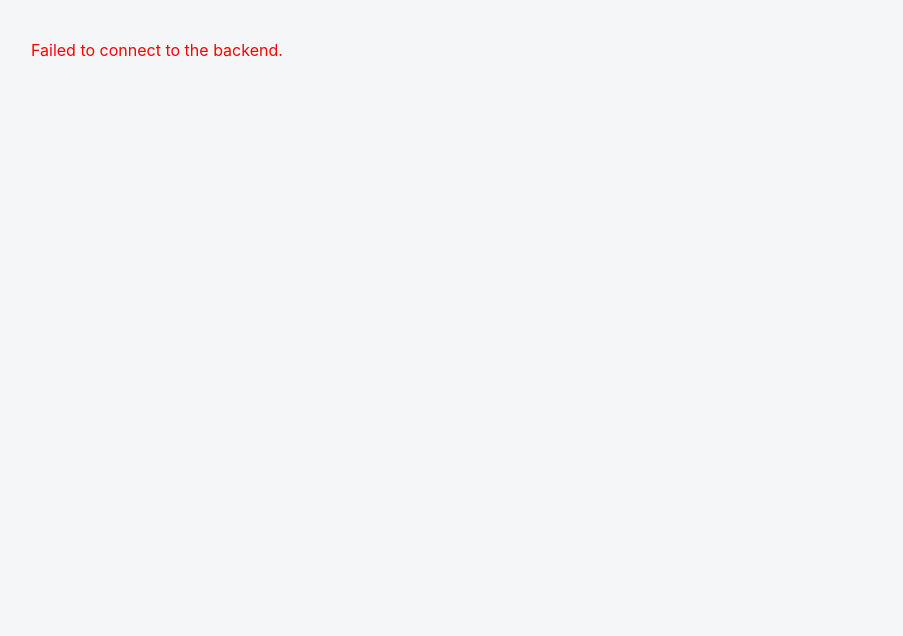
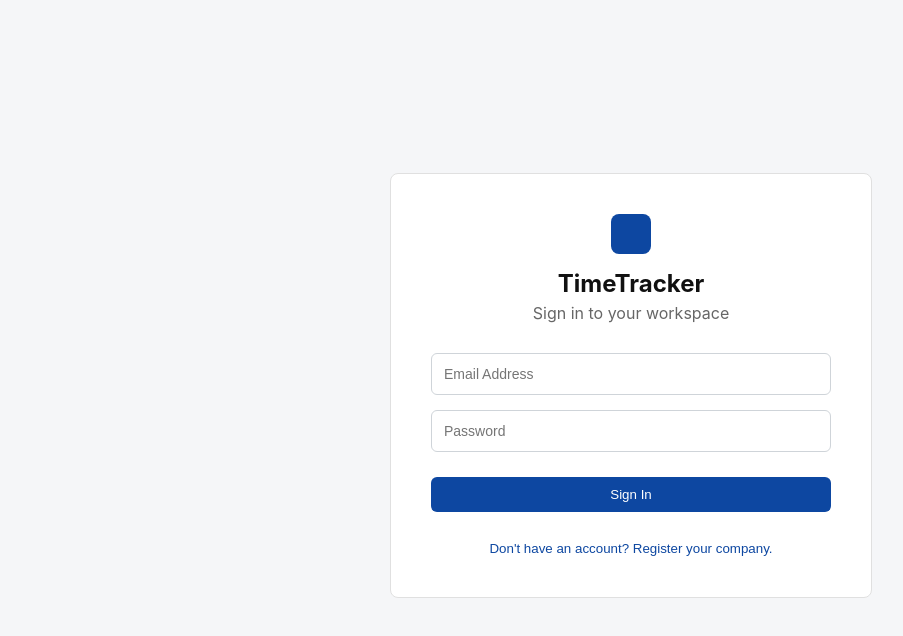
Before and after one commit to Aryan-814/time-sheet-manager, a React (Vite) app in the folder client/: page / in a window 1280 px wide. Shown: the top 636 px of the page, without its empty margins (9-912 px from the left). Built offline with nearby package versions, Linux system fonts and the light colour scheme; no server answers.

Commit message:
Added auth frontend

```diff
--- a/client/src/App.jsx
+++ b/client/src/App.jsx
@@ -6,10 +6,14 @@ import ManagerDashboard from './components/ManagerDashboard';
 import TimesheetTable from './components/TimesheetTable';
 import EmployeeDashboard from './components/EmployeeDashboard';
 import HoursChart from './components/HoursChart';
+import Auth from './components/Auth';
 
 const API_URL = import.meta.env.VITE_API_BASE_URL;
 
 function App() {
+
+  const [token, setToken] = useState(localStorage.getItem('timesheet_token'))
+
   const [view, setView] = useState('manager');
   const [users, setUsers] = useState([]);
   const [timesheets, setTimesheets] = useState([]);
@@ -17,6 +21,9 @@ function App() {
   const [error, setError] = useState(null);
 
   const fetchData = async () => {
+
+    if(!token) return;
+
     try {
       const [usersRes, timesheetsRes] = await Promise.all([
         axios.get(`${API_URL}/users`),
@@ -34,7 +41,16 @@ function App() {
 
   useEffect(() => {
     fetchData();
-  }, []);
+  }, [token]);
+
+  const handleLogout = () => {
+    localStorage.removeItem('timesheet_token');
+    setToken(null);
+  }
+
+  if(!token) {
+    return <Auth onLogin={setToken} />;
+  }
 
   if (loading) return <div style={{padding: '40px'}}>Loading workspace...</div>;
   if (error) return <div style={{padding: '40px', color: 'red'}}>{error}</div>;
@@ -60,6 +76,9 @@ function App() {
           <button className={`nav-button ${view === 'employee' ? 'active' : ''}`} onClick={() => setView('employee')}>
             Clock In Terminal
           </button>
+          <button onClick={handleLogout} className='nav-button'>
+            Logout
+          </button>
         </nav>
       </header>
 
--- /dev/null
+++ b/client/src/components/Auth.jsx
@@ -0,0 +1,92 @@
+import { useState } from 'react';
+import axios from 'axios';
+
+const API_URL = import.meta.env.VITE_API_BASE_URL;
+
+export default function Auth({ onLogin }) {
+  const [isLogin, setIsLogin] = useState(true);
+
+  // Form State
+  const [email, setEmail] = useState('');
+  const [password, setPassword] = useState('');
+  const [companyName, setCompanyName] = useState('');
+  const [firstName, setFirstName] = useState('');
+  const [lastName, setLastName] = useState('');
+  const [error, setError] = useState('');
+
+  const handleSubmit = async (e) => {
+    e.preventDefault();
+    setError('');
+
+    try {
+      let response;
+      if (isLogin) {
+        response = await axios.post(`${API_URL}/auth/login`, { email, password });
+      } else {
+        response = await axios.post(`${API_URL}/auth/register-company`, {
+          companyName, firstName, lastName, email, password
+        });
+      }
+
+      //Catch the token from the backend
+      const { token } = response.data;
+
+      //Save it to the browser's permanent memory
+      localStorage.setItem('timesheet_token', token);
+
+      //Tell App.jsx to unlock the dashboard
+      onLogin(token);
+
+    } catch (err) {
+      setError(err.response?.data?.error || 'Authentication failed. Please try again.');
+    }
+  };
+
+  return (
+    <div style={{ display: 'flex', justifyContent: 'center', alignItems: 'center', minHeight: '100vh', backgroundColor: '#f5f6f8' }}>
+      <div className="content-card" style={{ width: '100%', maxWidth: '400px', padding: '40px' }}>
+
+        <div style={{ textAlign: 'center', marginBottom: '30px' }}>
+          <div style={{ width: '40px', height: '40px', backgroundColor: '#0d47a1', borderRadius: '8px', margin: '0 auto 15px' }}></div>
+          <h2 style={{ margin: 0, color: '#111' }}>TimeTracker</h2>
+          <p style={{ color: '#666', marginTop: '5px' }}>
+            {isLogin ? 'Sign in to your workspace' : 'Register your company'}
+          </p>
+        </div>
+
+        {error && <div style={{ backgroundColor: '#ffebee', color: '#c62828', padding: '10px', borderRadius: '4px', marginBottom: '20px', textAlign: 'center', fontSize: '14px' }}>{error}</div>}
+
+        <form onSubmit={handleSubmit} style={{ display: 'flex', flexDirection: 'column', gap: '15px' }}>
+
+          {!isLogin && (
+            <>
+              <input type="text" placeholder="Company Name" value={companyName} onChange={(e) => setCompanyName(e.target.value)} required className="form-input" />
+              <div style={{ display: 'flex', gap: '10px' }}>
+                <input type="text" placeholder="First Name" value={firstName} onChange={(e) => setFirstName(e.target.value)} required className="form-input" />
+                <input type="text" placeholder="Last Name" value={lastName} onChange={(e) => setLastName(e.target.value)} required className="form-input" />
+              </div>
+            </>
+          )}
+
+          <input type="email" placeholder="Email Address" value={email} onChange={(e) => setEmail(e.target.value)} required className="form-input" />
+          <input type="password" placeholder="Password" value={password} onChange={(e) => setPassword(e.target.value)} required className="form-input" />
+
+          <button type="submit" className="btn-primary" style={{ marginTop: '10px' }}>
+            {isLogin ? 'Sign In' : 'Create Workspace'}
+          </button>
+        </form>
+
+        <div style={{ textAlign: 'center', marginTop: '25px' }}>
+          <button
+            type="button"
+            onClick={() => { setIsLogin(!isLogin); setError(''); }}
+            style={{ background: 'none', border: 'none', color: '#0d47a1', cursor: 'pointer', fontWeight: '500' }}
+          >
+            {isLogin ? "Don't have an account? Register your company." : "Already have an account? Sign in."}
+          </button>
+        </div>
+
+      </div>
+    </div>
+  );
+}
--- a/client/src/components/TimesheetTable.jsx
+++ b/client/src/components/TimesheetTable.jsx
@@ -2,6 +2,7 @@ export default function TimesheetTable({timesheets}) {
     return (
         <>
             <h1 className="page-header">Timesheets</h1>
+
             <div className="table-container">
                 <table className="data-table">
                     <thead>
```
Also changed, not shown: 1 other file (tests, documents, lock files or other folders).
